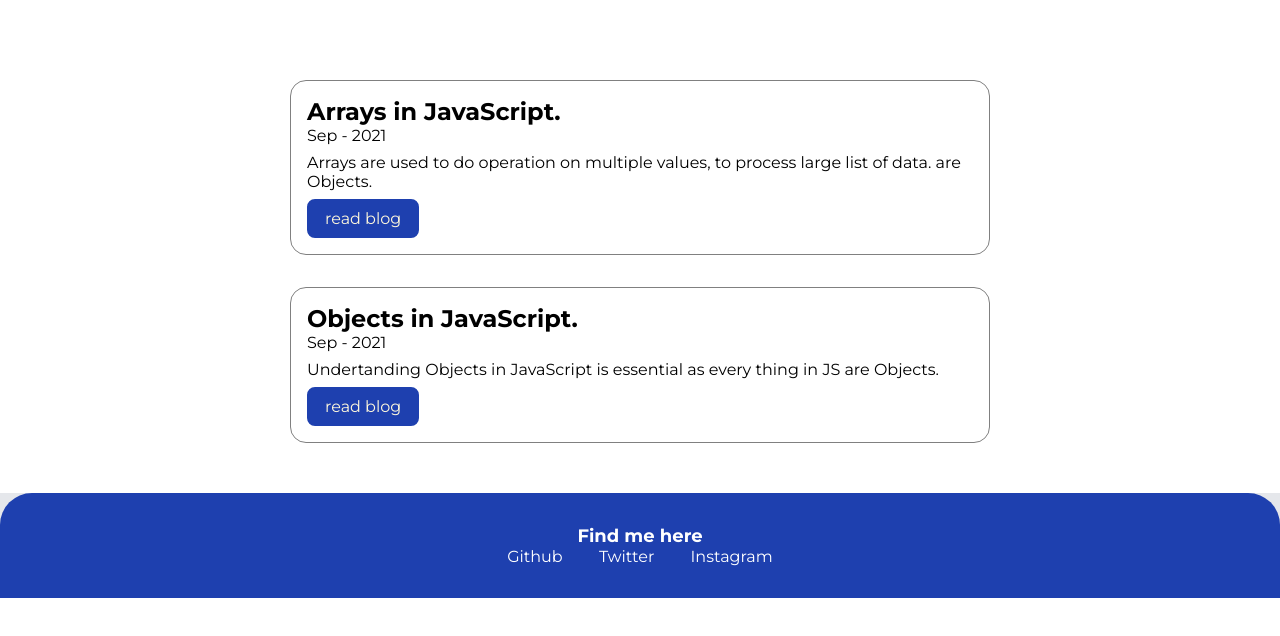
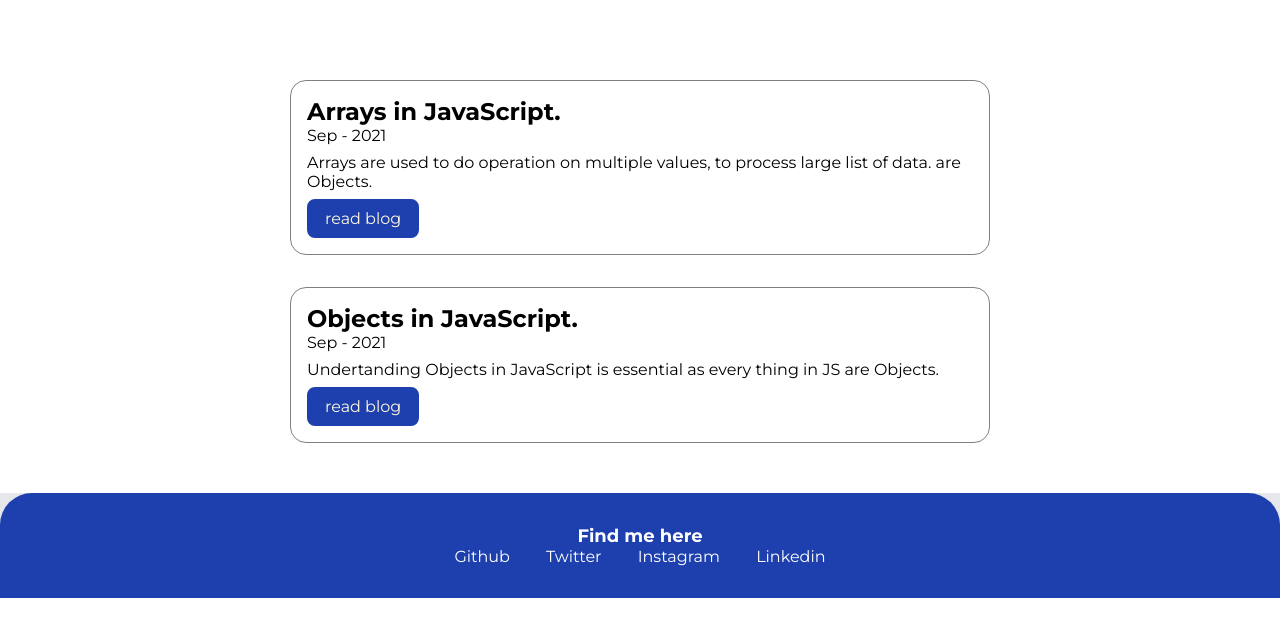
Before and after one commit to alizakwan/portfolio, a plain HTML site: page Blogs.html in a window 1280 px wide. Shown: the part 202-838 px from the top of the page. Drawn offline with Linux system fonts and the light colour scheme.

Commit message:
link updated

```diff
--- a/Blogs.html
+++ b/Blogs.html
@@ -78,6 +78,14 @@
             <a class="link" href="https://www.instagram.com/alizakwanansari/">
               Instagram</a
             >
+            <li class="list-item-inline">
+              <a
+                class="link"
+                href="https://www.linkedin.com/in/ali-zakwan-581b80221/"
+              >
+                Linkedin</a
+              >
+            </li>
           </li>
         </ul>
       </div>
```
Also changed, not shown: home.html (+8 -0 lines).
